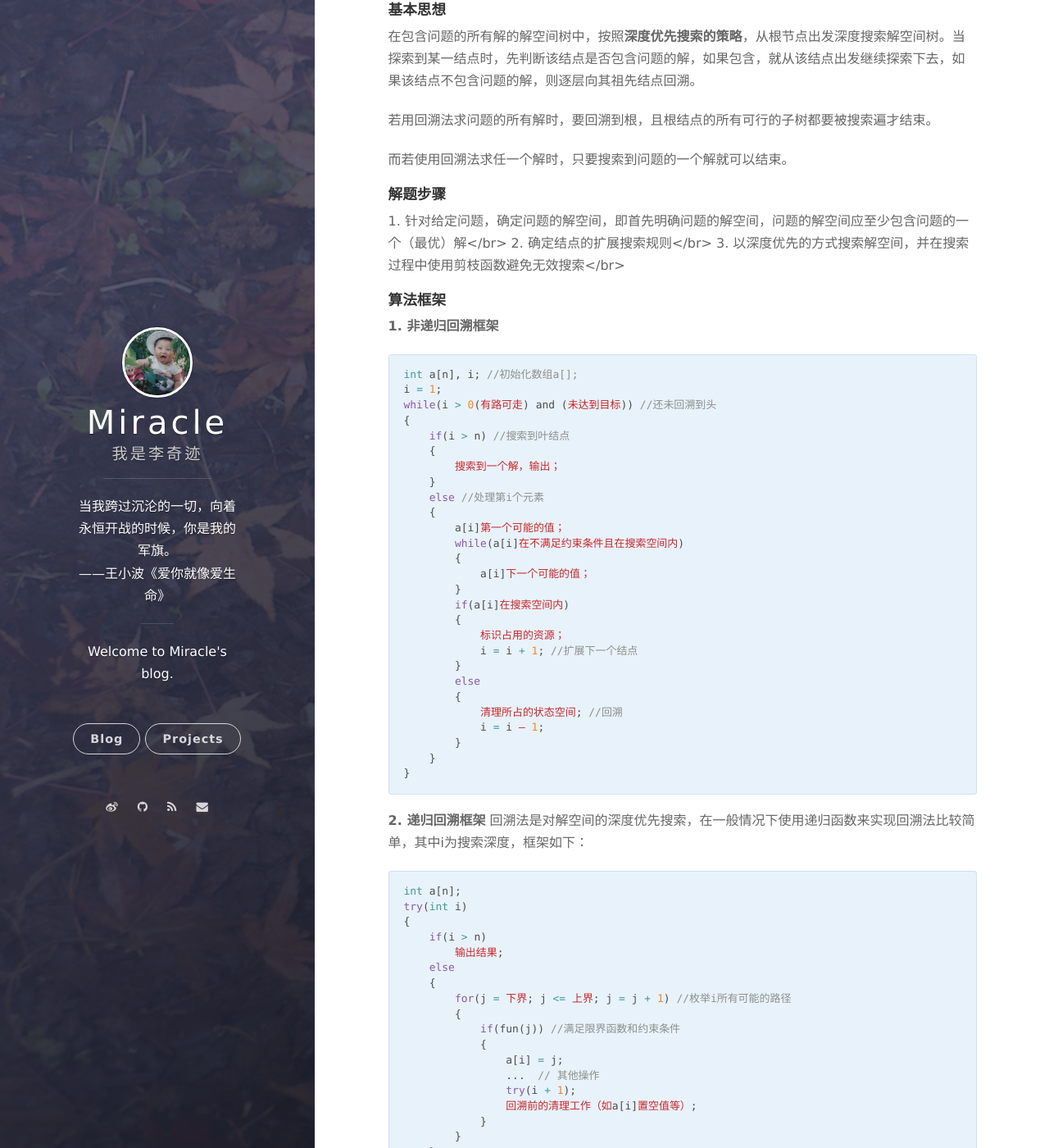
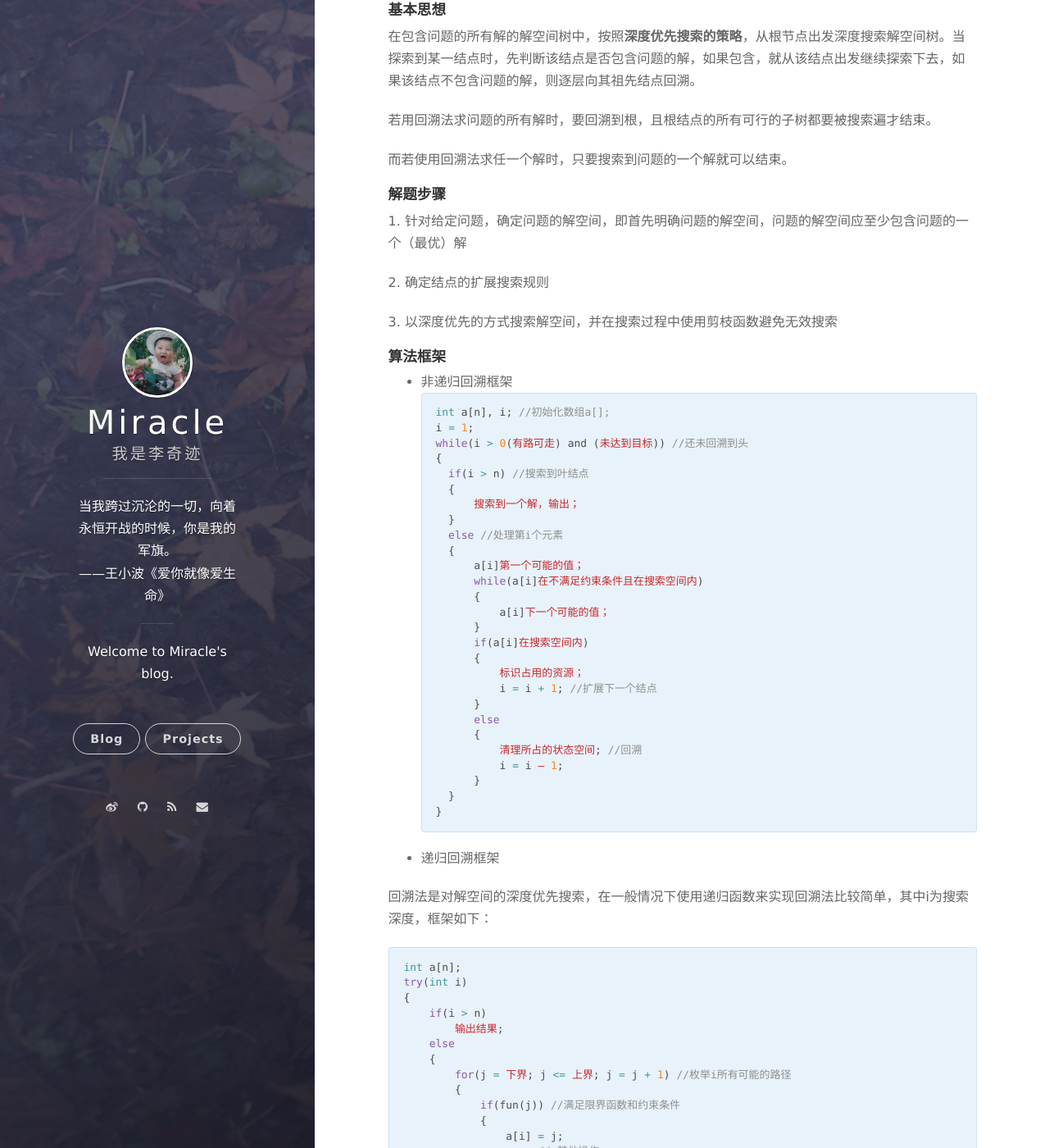
Before and after one commit to onevcat/vno-jekyll, a Jekyll site: the page built from _posts/2018-08-30-leetcode-backtrack-1.markdown, in a window 1280 px wide and 1400 px high, scrolled down 528 px. Shown: the whole window at 82% size. Built offline with Jekyll 4.4.1, drawn with Linux system fonts in a browser that asks for light colours; nearby versions of some CDN libraries; comment, search, counter and statistics services are not loaded.

Commit message:
leetcode-backtrack-5

````diff
--- a/_posts/2018-08-30-leetcode-backtrack-1.markdown
+++ b/_posts/2018-08-30-leetcode-backtrack-1.markdown
@@ -20,12 +20,14 @@
 而若使用回溯法求任一个解时，只要搜索到问题的一个解就可以结束。
 
 #### **解题步骤**
-1.&nbsp;针对给定问题，确定问题的解空间，即首先明确问题的解空间，问题的解空间应至少包含问题的一个（最优）解</br>
-2.&nbsp;确定结点的扩展搜索规则</br>
-3.&nbsp;以深度优先的方式搜索解空间，并在搜索过程中使用剪枝函数避免无效搜索</br>
+1.&nbsp;针对给定问题，确定问题的解空间，即首先明确问题的解空间，问题的解空间应至少包含问题的一个（最优）解
+
+2.&nbsp;确定结点的扩展搜索规则
+
+3.&nbsp;以深度优先的方式搜索解空间，并在搜索过程中使用剪枝函数避免无效搜索
 
 #### **算法框架**
-**1.&nbsp;非递归回溯框架**
+* 非递归回溯框架
 ```cpp
 int a[n], i; //初始化数组a[];
 i = 1;
@@ -56,7 +58,8 @@
 }
 ```
 
-**2.&nbsp;递归回溯框架**
+* 递归回溯框架
+
 回溯法是对解空间的深度优先搜索，在一般情况下使用递归函数来实现回溯法比较简单，其中i为搜索深度，框架如下：
 ```cpp
 int a[n];
@@ -81,6 +84,7 @@
 ```
 
 #### **LeetCode解题过程**
+
 **78. Subset**
 
 Given a set of **distinct** integers, nums, return all possible subsets (the power set).
@@ -124,6 +128,7 @@
 ```
 
 **90. Subsets II**
+
 Given a collection of integers that might contain duplicates, **nums**, return all possible subsets (the power set).
 
 **Note:** The solution set must not contain duplicate subsets.
@@ -141,6 +146,7 @@
   []
 ]
 ```
+
 **Solution:**
 ```java
 class Solution {
@@ -165,6 +171,7 @@
 ```
 
 **46. Permutations**
+
 Given a collection of **distinct** integers, return all possible permutations.
 
 **Example:**
@@ -180,6 +187,7 @@
   [3,2,1]
 ]
 ```
+
 **Solution:**
 ```java
 class Solution {
@@ -206,6 +214,7 @@
 ```
 
 **47. Permutations II**
+
 Given a collection of numbers that might contain duplicates, return all possible unique permutations.
 
 **Example:**
@@ -246,6 +255,7 @@
 }
 ```
 **39. Combination Sum**
+
 Given a **set** of candidate numbers (`candidates`) (**without duplicates**) and a target number (`target`), find all unique combinations in `candidates` where the candidate numbers sums to `target`.
 
 The **same** repeated number may be chosen from `candidates` unlimited number of times.
@@ -273,6 +283,7 @@
   [3,5]
 ]
 ```
+
 **Solution:**
 ```java
 class Solution {
@@ -298,7 +309,9 @@
     }
 }
 ```
+
 **40. Combination Sum II**
+
 Given a collection of candidate numbers (`candidates`) and a target number (`target`), find all unique combinations in `candidates` where the candidate numbers sums to `target`.
 
 Each number in `candidates` may only be used **once** in the combination.
@@ -328,6 +341,7 @@
   [5]
 ]
 ```
+
 **Solution:**
 ```java
 class Solution {
````
